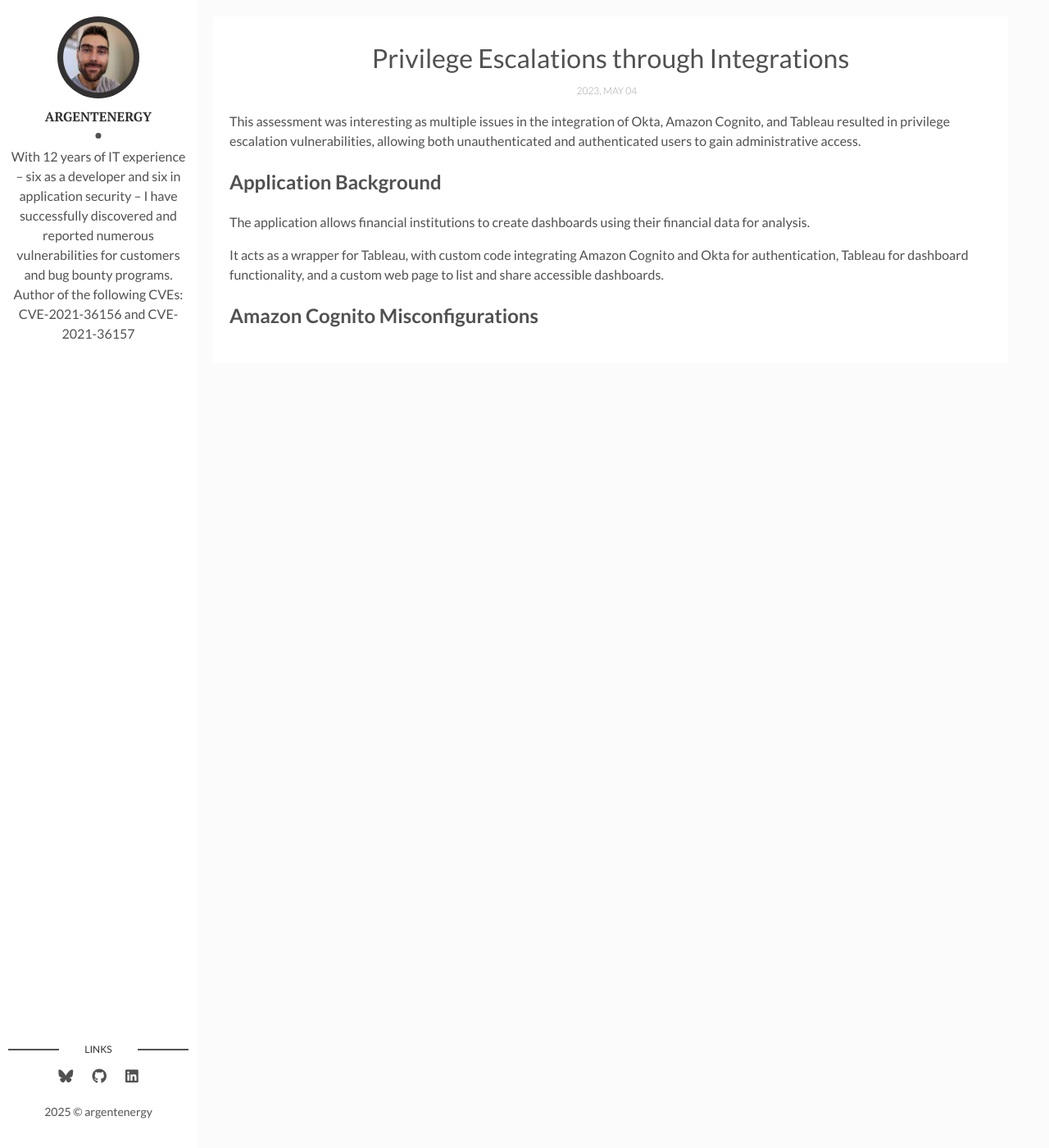
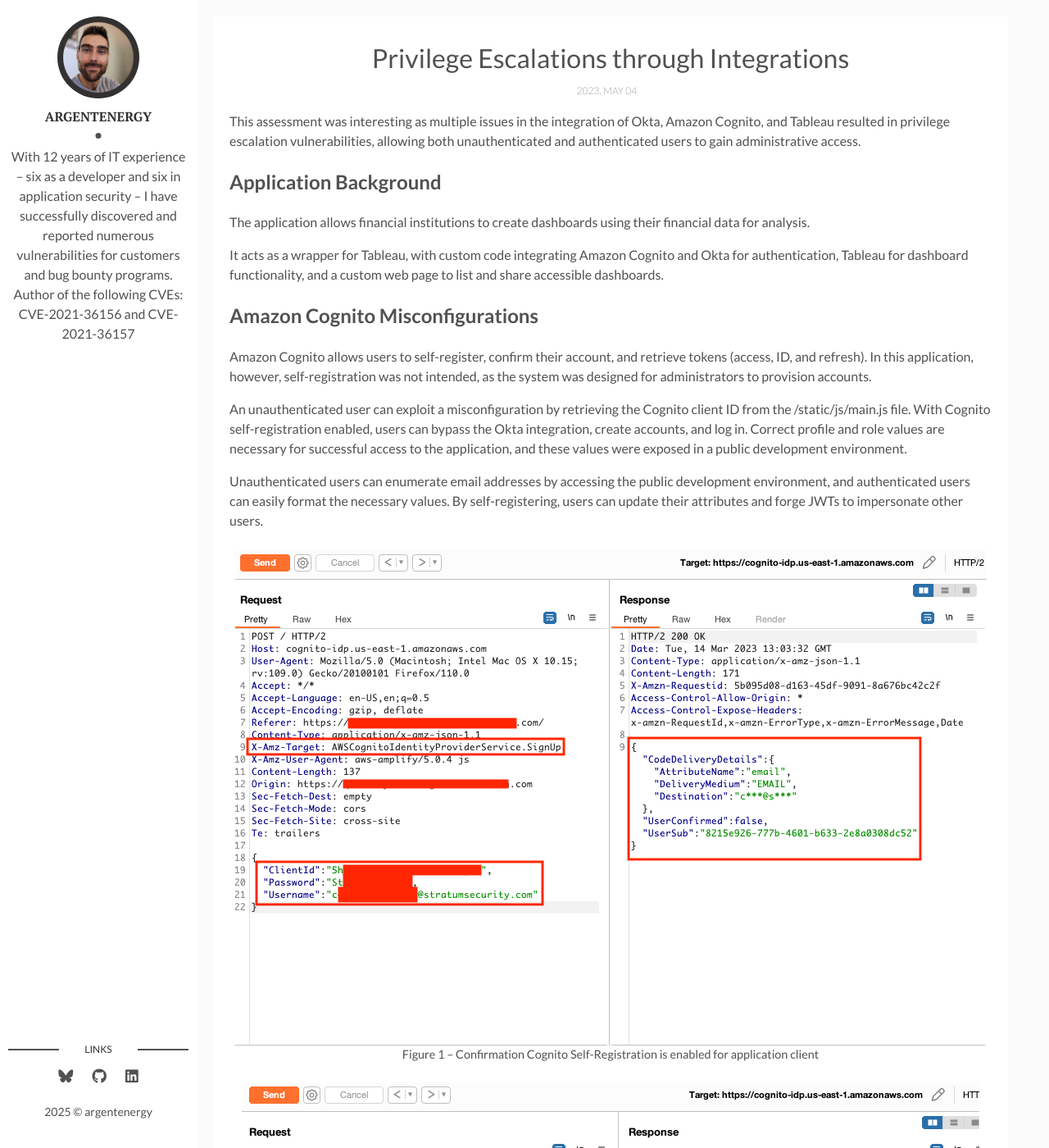
Before and after one commit to ArgentEnergy/argentenergy.github.io, a Jekyll site: the page built from _posts/2023-05-04-privilege-escalations-integrations.md, in a window 1280 px wide and 1400 px high. Shown: the whole window at 82% size. Built offline with Jekyll 4.4.1, drawn with Linux system fonts in a browser that asks for light colours; some of the changed text lies outside the part shown.

Commit message:
Update 2023-05-04-privilege-escalations-integrations.md

```diff
--- a/_posts/2023-05-04-privilege-escalations-integrations.md
+++ b/_posts/2023-05-04-privilege-escalations-integrations.md
@@ -12,3 +12,40 @@ The application allows financial institutions to create dashboards using their f
 It acts as a wrapper for Tableau, with custom code integrating Amazon Cognito and Okta for authentication, Tableau for dashboard functionality, and a custom web page to list and share accessible dashboards.
 
 ## Amazon Cognito Misconfigurations
+Amazon Cognito allows users to self-register, confirm their account, and retrieve tokens (access, ID, and refresh). In this application, however, self-registration was not intended, as the system was designed for administrators to provision accounts.
+
+An unauthenticated user can exploit a misconfiguration by retrieving the Cognito client ID from the /static/js/main.js file. With Cognito self-registration enabled, users can bypass the Okta integration, create accounts, and log in. Correct profile and role values are necessary for successful access to the application, and these values were exposed in a public development environment.
+
+Unauthenticated users can enumerate email addresses by accessing the public development environment, and authenticated users can easily format the necessary values. By self-registering, users can update their attributes and forge JWTs to impersonate other users.
+
+<figure>
+  <img src="/assets/img/2023/signup-account-takeover-1.png">
+  <figcaption>Figure 1 – Confirmation Cognito Self-Registration is enabled for application client</figcaption>
+</figure>
+
+<figure>
+  <img src="/assets/img/2023/signup-account-takeover-2.png">
+  <figcaption>Figure 2 – Confirmed the account using the code sent in the email</figcaption>
+</figure>
+
+<figure>
+  <img src="/assets/img/2023/signup-account-takeover-3.png">
+  <figcaption>Figure 3 – Logged into application using Cognito bypassing the Okta integration</figcaption>
+</figure>
+
+<figure>
+  <img src="/assets/img/2023/signup-account-takeover-4.png">
+  <figcaption>Figure 4 – Set user attributes to another user's email, role, and profile</figcaption>
+</figure>
+
+<figure>
+  <img src="/assets/img/2023/signup-account-takeover-5.png">
+  <figcaption>Figure 5 – Logged in using another user's email and attacker's password</figcaption>
+</figure>
+
+<figure>
+  <img src="/assets/img/2023/signup-account-takeover-6.png">
+  <figcaption>Figure 6 – Confirmation registered account can access application</figcaption>
+</figure>
+
+## Tableau Trusted Auth Privilege Escalation
```
